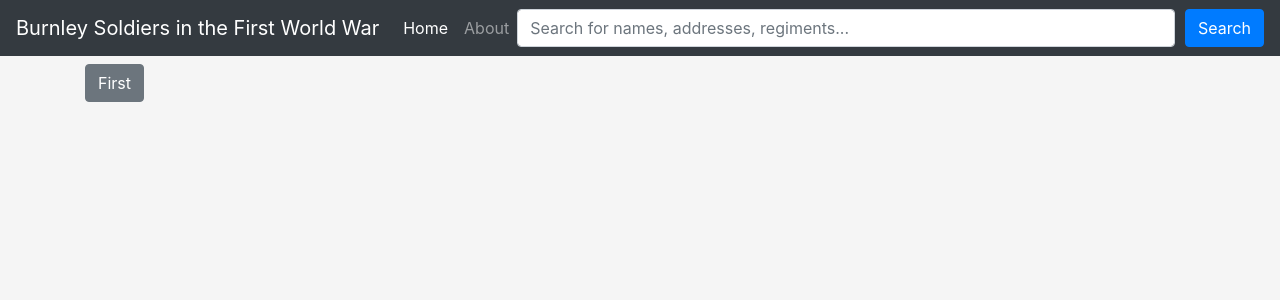
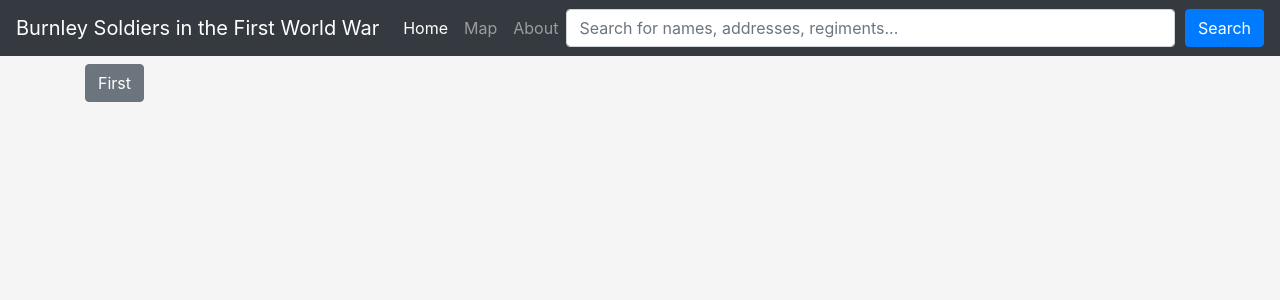
Before and after one commit to nocturnaltortoise/ww1_soldiers, a Django app: template soldiers/soldiers_viewer/templates/index.html in a window 1280 px wide. Shown: the top 300 px of the page. Run offline with Django 3.2, Linux system fonts and the light colour scheme; the template is opened without the code that fills it: most values are stand-ins (such as "Sample title", 1, 10 or a date in 2020); some libraries are stand-ins or nearby versions.

Commit message:
Add links to new map page.

```diff
--- a/soldiers/soldiers_viewer/templates/about.html
+++ b/soldiers/soldiers_viewer/templates/about.html
@@ -7,6 +7,9 @@
     <ul class="navbar-nav mr-auto">
       <li class="nav-item">
         <a class="nav-link" href="/">Home</a>
+      </li>
+      <li class="nav-item">
+        <a class="nav-link" href="/map">Map</a>
       </li>
       <li class="nav-item active">
         <a class="nav-link" href="/about">About <span class="sr-only">(current)</span></a>
--- a/soldiers/soldiers_viewer/templates/index.html
+++ b/soldiers/soldiers_viewer/templates/index.html
@@ -30,6 +30,9 @@
           <ul class="navbar-nav">
             <li class="nav-item active">
               <a class="nav-link" href="/">Home <span class="sr-only">(current)</span></a>
+            </li>
+            <li class="nav-item">
+              <a class="nav-link" href="/map">Map</a>
             </li>
             <li class="nav-item">
               <a class="nav-link" href="/about">About</a>
--- a/soldiers/soldiers_viewer/templates/map.html
+++ b/soldiers/soldiers_viewer/templates/map.html
@@ -23,13 +23,13 @@
         <div class="collapse navbar-collapse">
           <ul class="navbar-nav">
             <li class="nav-item">
-              <a class="nav-link" href="/">Home <span class="sr-only">(current)</span></a>
+              <a class="nav-link" href="/">Home</a>
             </li>
             <li class="nav-item">
               <a class="nav-link" href="/about">About</a>
             </li>
             <li class="nav-item active">
-              <a class="nav-link" href="/map">Map</a>
+              <a class="nav-link" href="/map">Map <span class="sr-only">(current)</span></a>
             </li>
           </ul>
         </div>
```
